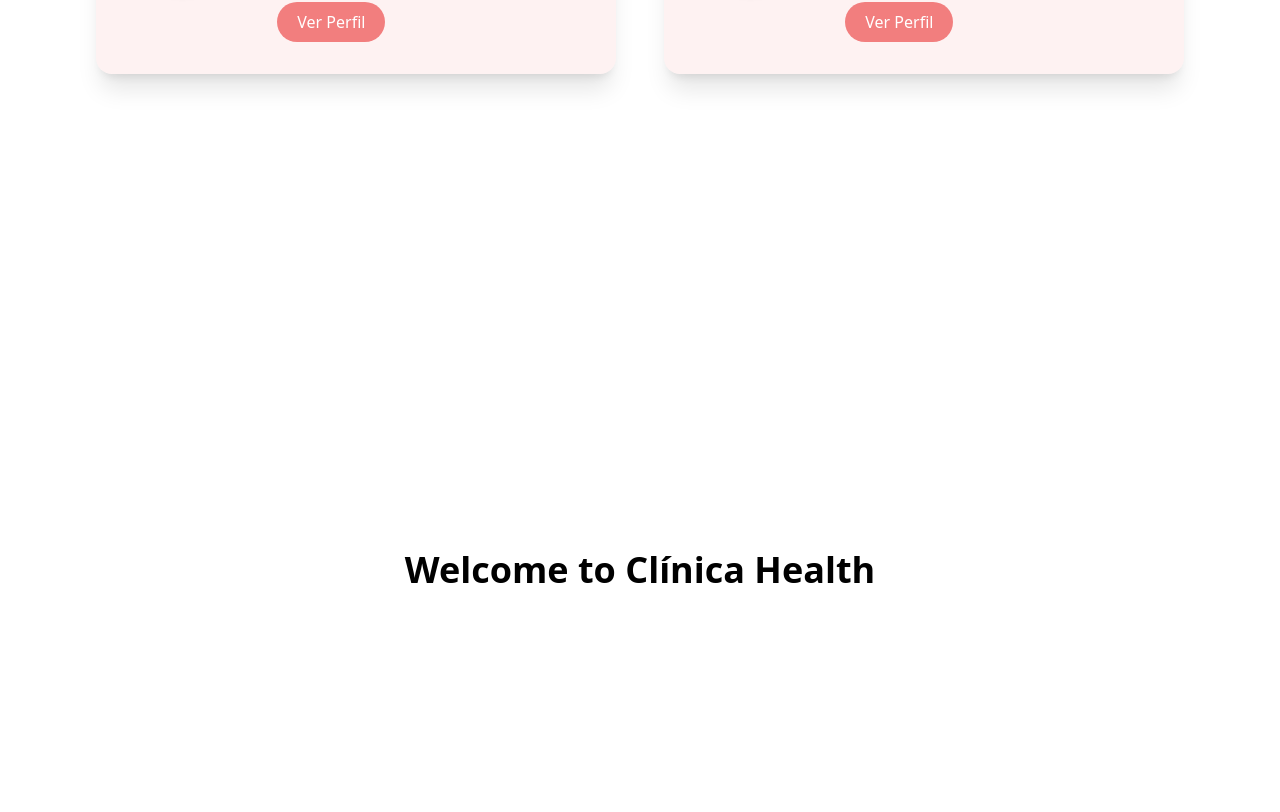
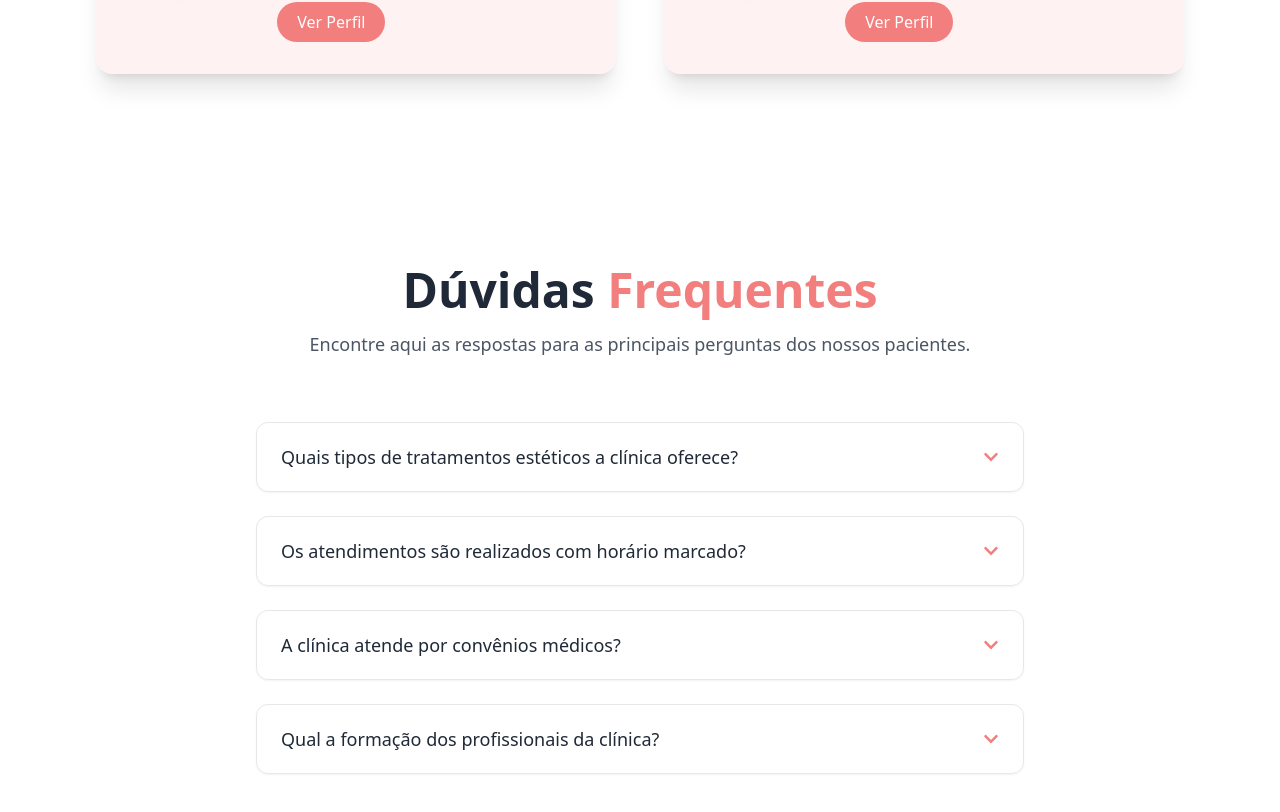
Before and after one commit to Bruno-Alvez/clinic-health-website, a React (Vite) app: page /home in a window 1280 px wide. Shown: the part 5799-6611 px from the top of the page. Built offline with nearby package versions, Linux system fonts and the light colour scheme.

Commit message:
feat: add FAQ section with animated accordion and premium layout

```diff
--- /dev/null
+++ b/src/components/FaqSection.jsx
@@ -0,0 +1,91 @@
+import { useState } from "react";
+import { motion, AnimatePresence } from "framer-motion";
+import { FaChevronDown, FaChevronUp } from "react-icons/fa";
+
+const faqList = [
+  {
+    question: "Quais tipos de tratamentos estéticos a clínica oferece?",
+    answer:
+      "Oferecemos uma gama completa de tratamentos, como rejuvenescimento facial, laser, peelings, protocolos hormonais e soluções personalizadas.",
+  },
+  {
+    question: "Os atendimentos são realizados com horário marcado?",
+    answer:
+      "Sim. Nossos atendimentos são exclusivamente com horário agendado para garantir conforto, pontualidade e total atenção ao paciente.",
+  },
+  {
+    question: "A clínica atende por convênios médicos?",
+    answer:
+      "Não. Nossos atendimentos são particulares, com foco em oferecer uma experiência exclusiva, personalizada e de alto padrão.",
+  },
+  {
+    question: "Qual a formação dos profissionais da clínica?",
+    answer:
+      "Todos os profissionais possuem formação médica especializada, com constante atualização em congressos e centros de excelência no Brasil e no exterior.",
+  },
+];
+
+function FaqSection() {
+  const [activeIndex, setActiveIndex] = useState(null);
+
+  const toggleIndex = (index) => {
+    setActiveIndex(activeIndex === index ? null : index);
+  };
+
+  return (
+    <section className="w-full py-24 px-6 md:px-12 bg-white">
+      <div className="max-w-4xl mx-auto text-center mb-16">
+        <motion.h2
+          initial={{ opacity: 0, y: 20 }}
+          whileInView={{ opacity: 1, y: 0 }}
+          transition={{ duration: 0.6 }}
+          className="text-4xl md:text-5xl font-bold text-gray-800"
+        >
+          Dúvidas <span className="text-[#F27E7E]">Frequentes</span>
+        </motion.h2>
+        <p className="mt-4 text-gray-600 text-lg font-normal">
+          Encontre aqui as respostas para as principais perguntas dos nossos pacientes.
+        </p>
+      </div>
+
+      <div className="max-w-3xl mx-auto space-y-6">
+        {faqList.map((item, index) => (
+          <div
+            key={index}
+            className="border border-gray-200 rounded-xl shadow-sm overflow-hidden"
+          >
+            <button
+              onClick={() => toggleIndex(index)}
+              className="w-full flex justify-between items-center px-6 py-5 text-left focus:outline-none hover:bg-[#F27E7E]/10 transition"
+            >
+              <span className="text-lg font-medium text-gray-800">
+                {item.question}
+              </span>
+              {activeIndex === index ? (
+                <FaChevronUp className="text-[#F27E7E]" />
+              ) : (
+                <FaChevronDown className="text-[#F27E7E]" />
+              )}
+            </button>
+
+            <AnimatePresence>
+              {activeIndex === index && (
+                <motion.div
+                  initial={{ opacity: 0, height: 0 }}
+                  animate={{ opacity: 1, height: "auto" }}
+                  exit={{ opacity: 0, height: 0 }}
+                  transition={{ duration: 0.3 }}
+                  className="px-6 pb-6 text-gray-600 text-base leading-relaxed"
+                >
+                  {item.answer}
+                </motion.div>
+              )}
+            </AnimatePresence>
+          </div>
+        ))}
+      </div>
+    </section>
+  );
+}
+
+export default FaqSection;
--- a/src/pages/Home.jsx
+++ b/src/pages/Home.jsx
@@ -1,6 +1,7 @@
 import AboutSection from "../components/AboutSection";
 import DiferenciaisSection from "../components/ClinicDifferentials";
 import DividerDesign from "../components/DividerDesign";
+import FaqSection from "../components/FaqSection";
 import Header from "../components/Header";
 import Hero from "../components/Hero"
 import PaymentBenefits from "../components/PaymentBenefits";
@@ -18,6 +19,7 @@ function Home() {
       <AboutSection />
       <DiferenciaisSection />
       <ProfessionalsSection />
+      <FaqSection />
       <section className="h-screen flex items-center justify-center">
         <h1 className="text-4xl font-bold">Welcome to Clínica Health</h1>
       </section>
```
